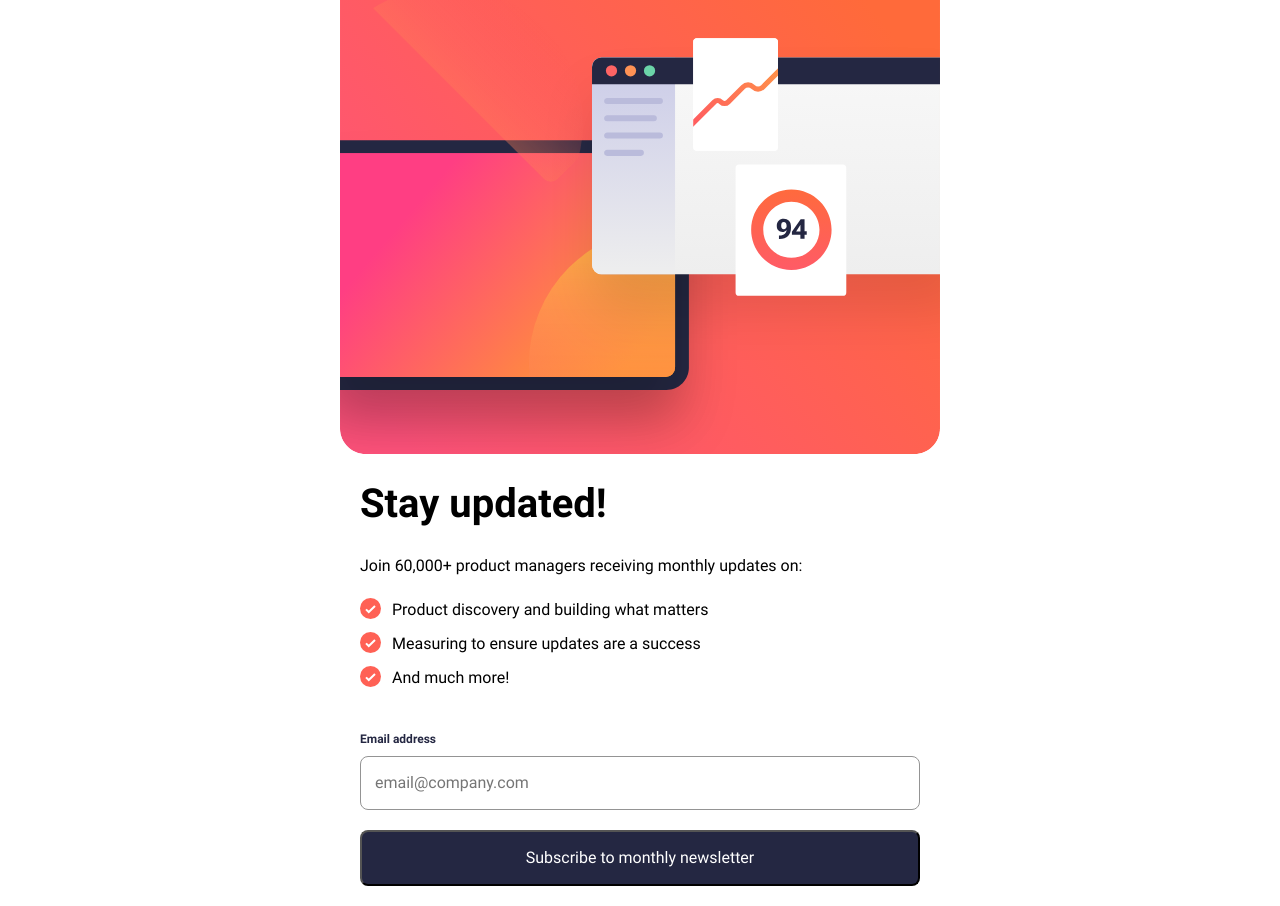
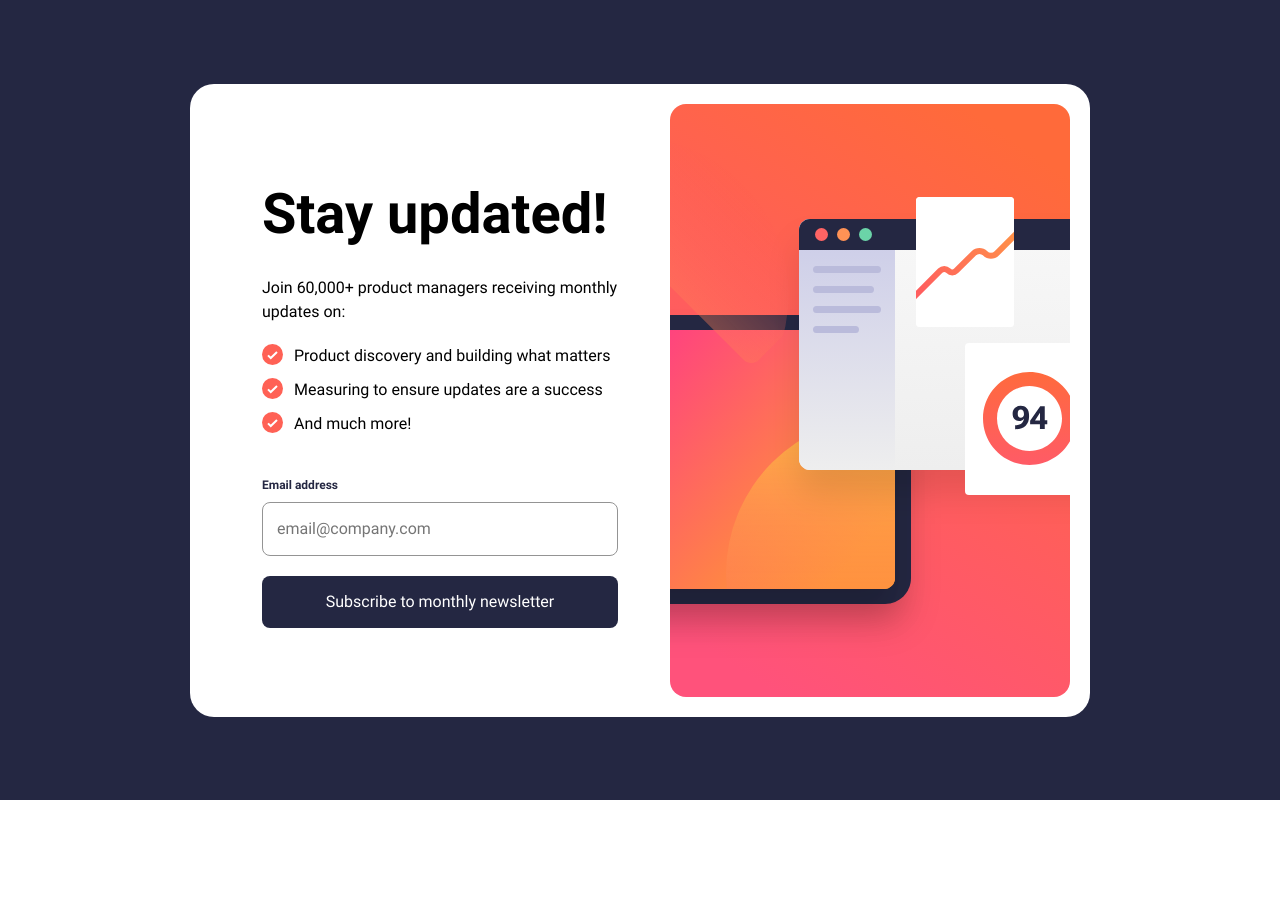
Before and after one commit to jma26/newsletter-sign-up-with-success-message, a plain HTML site: page index.html in a window 1280 px wide. After the commit the page ends 800 px from the top, so only its background shows below. Drawn offline with Linux system fonts and the light colour scheme.

Commit message:
Add desktop styles

```diff
--- a/index.html
+++ b/index.html
@@ -18,7 +18,8 @@
 <body>
   <main>
     <article class="newsletter__article">
-      <img class="newsletter__image" src="./assets/images/illustration-sign-up-mobile.svg" alt="" />
+      <img class="newsletter__image newsletter__image--mobile" src="./assets/images/illustration-sign-up-mobile.svg" alt="" />
+      <img class="newsletter__image newsletter__image--desktop" src="./assets/images/illustration-sign-up-desktop.svg" alt="" />
       <div class="newsletter__copy-wrapper">
         <h2 class="newsletter__headline">Stay updated!</h2>
         <p>Join 60,000+ product managers receiving monthly updates on:</p>
--- a/styles.css
+++ b/styles.css
@@ -60,17 +60,32 @@ h1, h2, h3, h4, h5, h6 {
 }
 
 :root {
+  --orange: hsl(13, 98%, 62%);
+  --red: hsl(4, 100%, 67%);
   --blue-800: hsl(234, 29%, 20%);
   --blue-700: hsl(235, 18%, 26%);
   --grey: hsl(0, 0%, 58%);
   --white: hsl(0, 0%, 100%);
 }
 
+main {
+  align-items: center;
+  background-color: var(--blue-800);
+  display: flex;
+  min-height: 100vh;
+}
+
 .newsletter__article {
+  background-color: var(--white);
   display: flex;
   flex-direction: column;
+  height: 100%;
   margin: 0 auto;
-  max-width: 600px;
+  max-width: 900px;
+}
+
+.newsletter__image--desktop {
+  display: none;
 }
 
 .newsletter__copy-wrapper {
@@ -129,8 +144,44 @@ h1, h2, h3, h4, h5, h6 {
 
 .newsletter__form input[type="submit"] {
   background-color: var(--blue-800);
+  border: none;
   border-radius: 0.5rem;
   color: var(--white);
+  cursor: pointer;
   padding: 0.875rem;
-  outline: var(--blue-800);
 }
+
+.newsletter__form input[type="submit"]:active, .newsletter__form input[type="submit"]:focus, .newsletter__form input[type="submit"]:hover {
+  background: linear-gradient(90deg, var(--red), var(--orange));
+  box-shadow: 4px 8px 12px var(--red);
+}
+
+@media only screen and (min-width: 64rem) {
+  .newsletter__article {
+    align-items: center;
+    border-radius: 1.5rem;
+    flex-direction: row-reverse;
+    justify-content: center;
+    padding: 1.25rem;
+  }
+
+  .newsletter__image {
+    border-radius: 0;
+  }
+
+  .newsletter__image--mobile {
+    display: none;
+  }
+
+  .newsletter__image--desktop {
+    display: block;
+  }
+
+  .newsletter__copy-wrapper {
+    padding: 3.25rem;
+  }
+
+  .newsletter__headline {
+    font-size: 3.5rem;
+  }
+}
```
